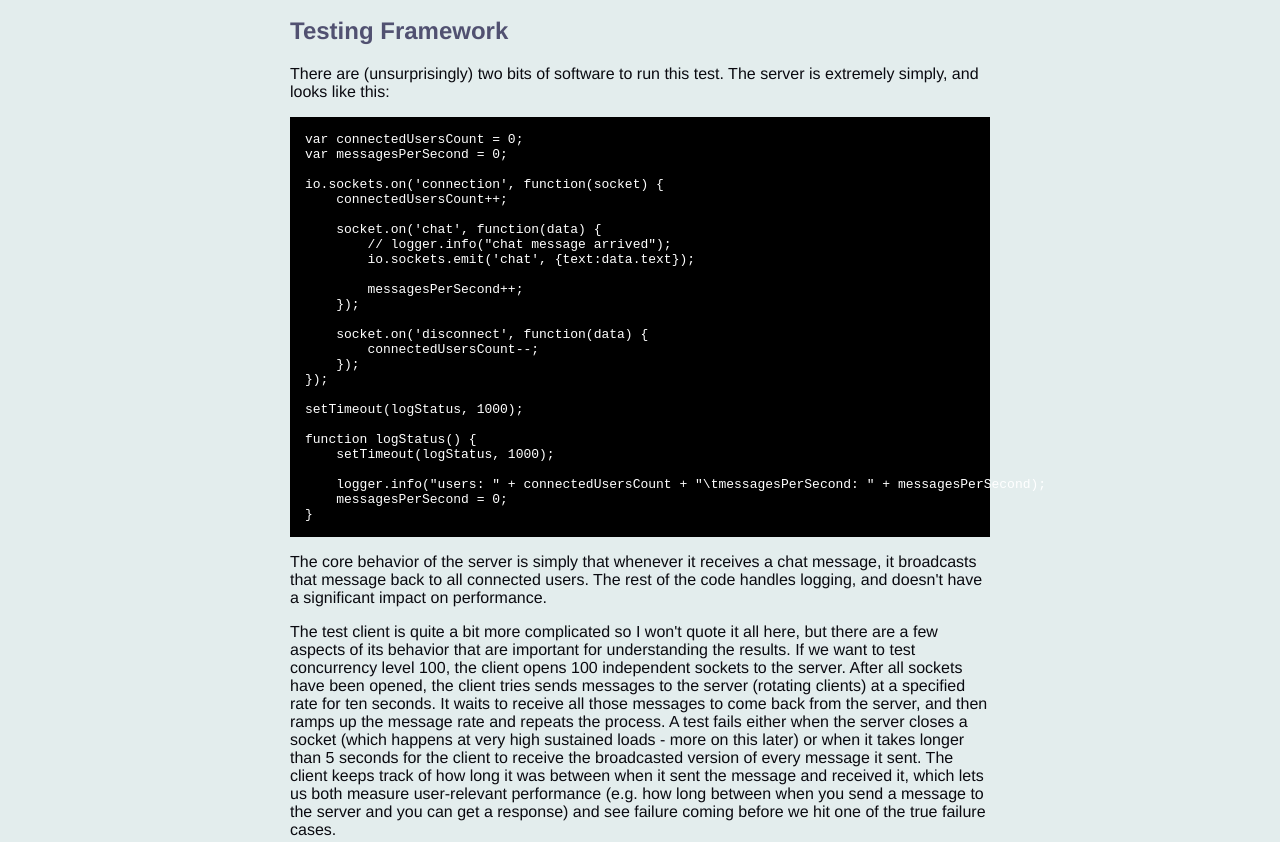
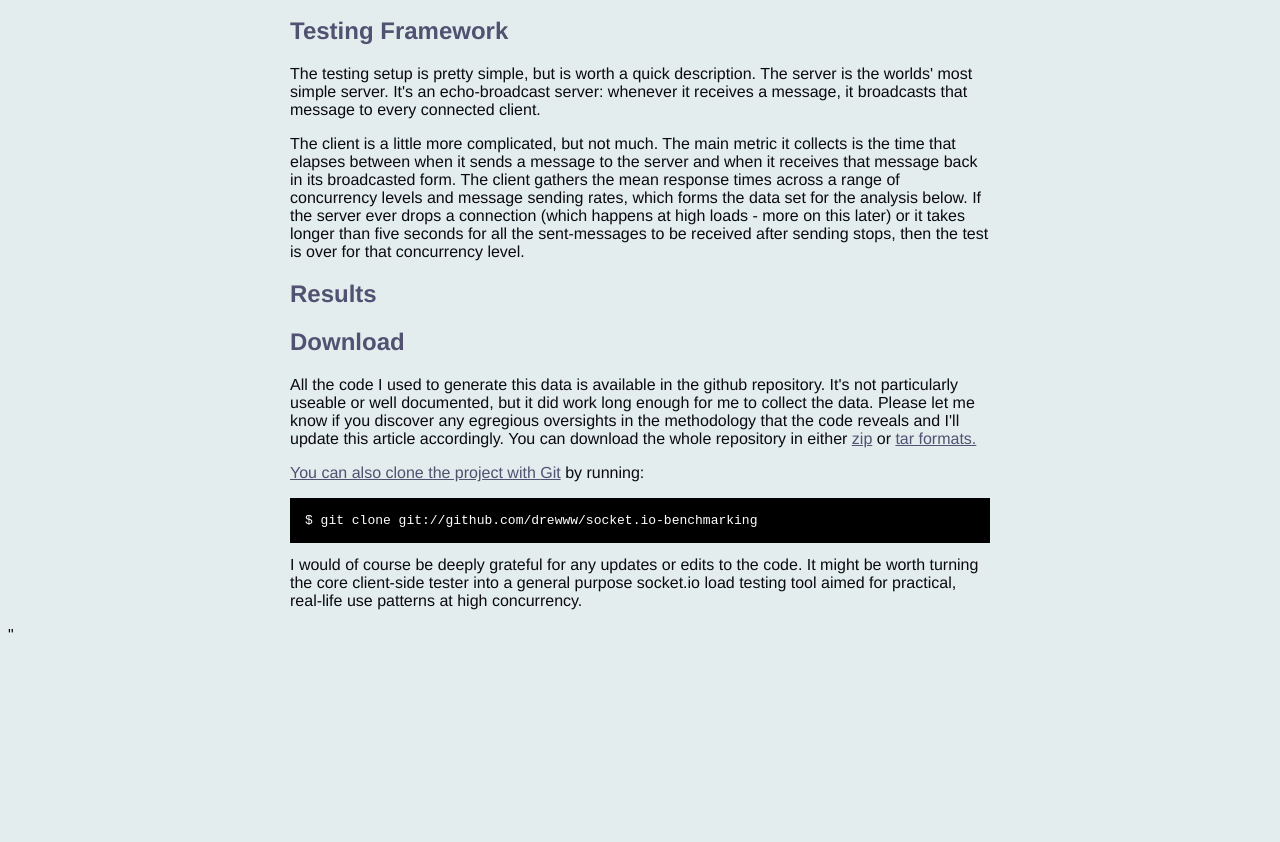
Before and after one commit to drewww/socket.io-benchmarking, a plain HTML site: page index.html in a window 1280 px wide. Shown: the part 660-1502 px from the top of the page. After the commit the page ends 1312 px from the top, so only its background shows below. Drawn offline with Linux system fonts and the light colour scheme.

Commit message:
Rewrote the testing section to be way more concise.

```diff
--- a/index.html
+++ b/index.html
@@ -57,41 +57,14 @@
 
 <h2>Testing Framework</h2>
 
+<p> The testing setup is pretty simple, but is worth a quick description. The server is the worlds' most simple server. It's an echo-broadcast server: whenever it receives a message, it broadcasts that message to every connected client.</p>
 
-<p>There are (unsurprisingly) two bits of software to run this test. The server is extremely simply, and looks like this:</p>
+<p>The client is a little more complicated, but not much. The main metric it collects is the time that elapses between when it sends a message to the server and when it receives that message back in its broadcasted form. The client gathers the mean response times across a range of concurrency levels and message sending rates, which forms the data set for the analysis below. If the server ever drops a connection (which happens at high loads - more on this later) or it takes longer than five seconds for all the sent-messages to be received after sending stops, then the test is over for that concurrency level.</p>
 
-<pre>
-var connectedUsersCount = 0;
-var messagesPerSecond = 0;
+<h2>Results</h2>
 
-io.sockets.on('connection', function(socket) {
-    connectedUsersCount++;
 
-    socket.on('chat', function(data) {
-        // logger.info("chat message arrived");
-        io.sockets.emit('chat', {text:data.text});
 
-        messagesPerSecond++;
-    });
-
-    socket.on('disconnect', function(data) {
-        connectedUsersCount--;
-    });
-});
-
-setTimeout(logStatus, 1000);
-
-function logStatus() {
-    setTimeout(logStatus, 1000);
-
-    logger.info("users: " + connectedUsersCount + "\tmessagesPerSecond: " + messagesPerSecond);
-    messagesPerSecond = 0;
-}
-</pre>
-
-<p>The core behavior of the server is simply that whenever it receives a chat message, it broadcasts that message back to all connected users. The rest of the code handles logging, and doesn't have a significant impact on performance.</p>
-
-<p>The test client is quite a bit more complicated so I won't quote it all here, but there are a few aspects of its behavior that are important for understanding the results. If we want to test concurrency level 100, the client opens 100 independent sockets to the server. After all sockets have been opened, the client tries sends messages to the server (rotating clients) at a specified rate for ten seconds. It waits to receive all those messages to come back from the server, and then ramps up the message rate and repeats the process. A test fails either when the server closes a socket (which happens at very high sustained loads - more on this later) or when it takes longer than 5 seconds for the client to receive the broadcasted version of every message it sent. The client keeps track of how long it was between when it sent the message and received it, which lets us both measure user-relevant performance (e.g. how long between when you send a message to the server and you can get a response) and see failure coming before we hit one of the true failure cases.</p>
 
 
 
```
